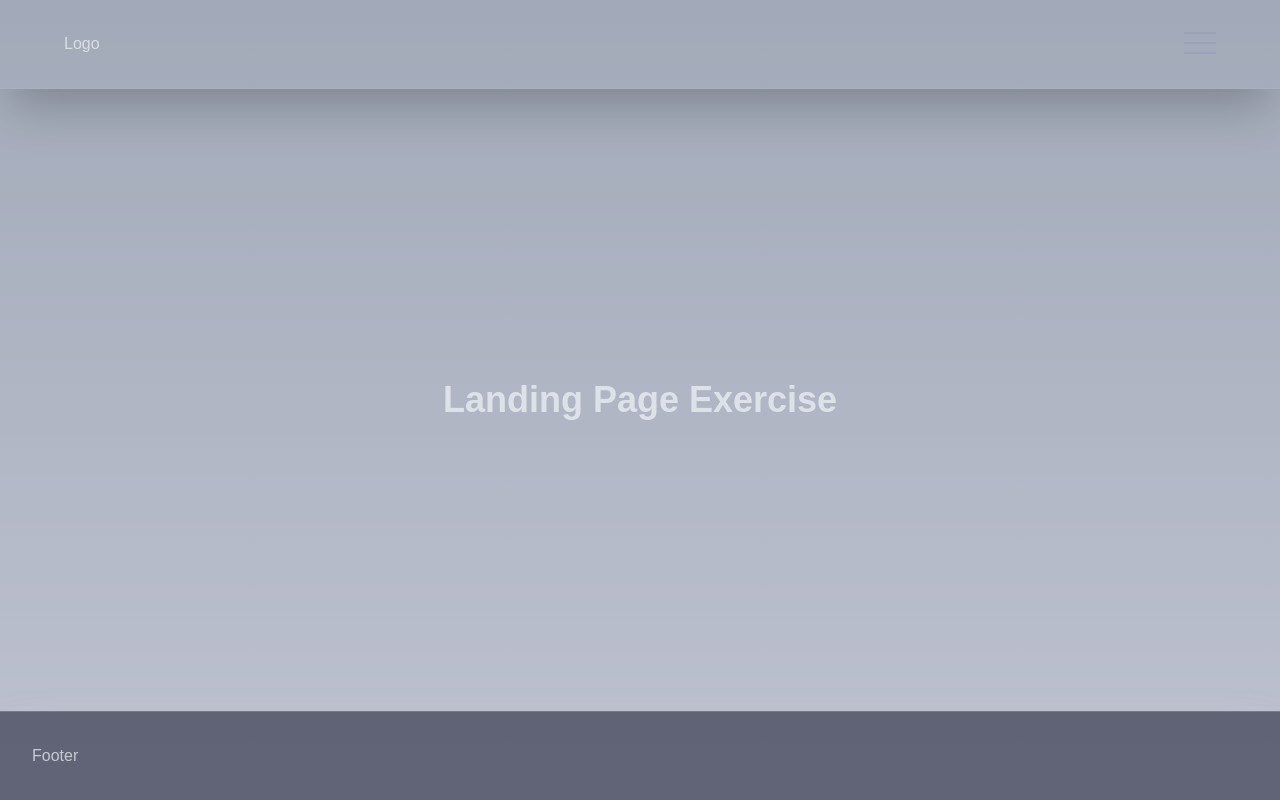
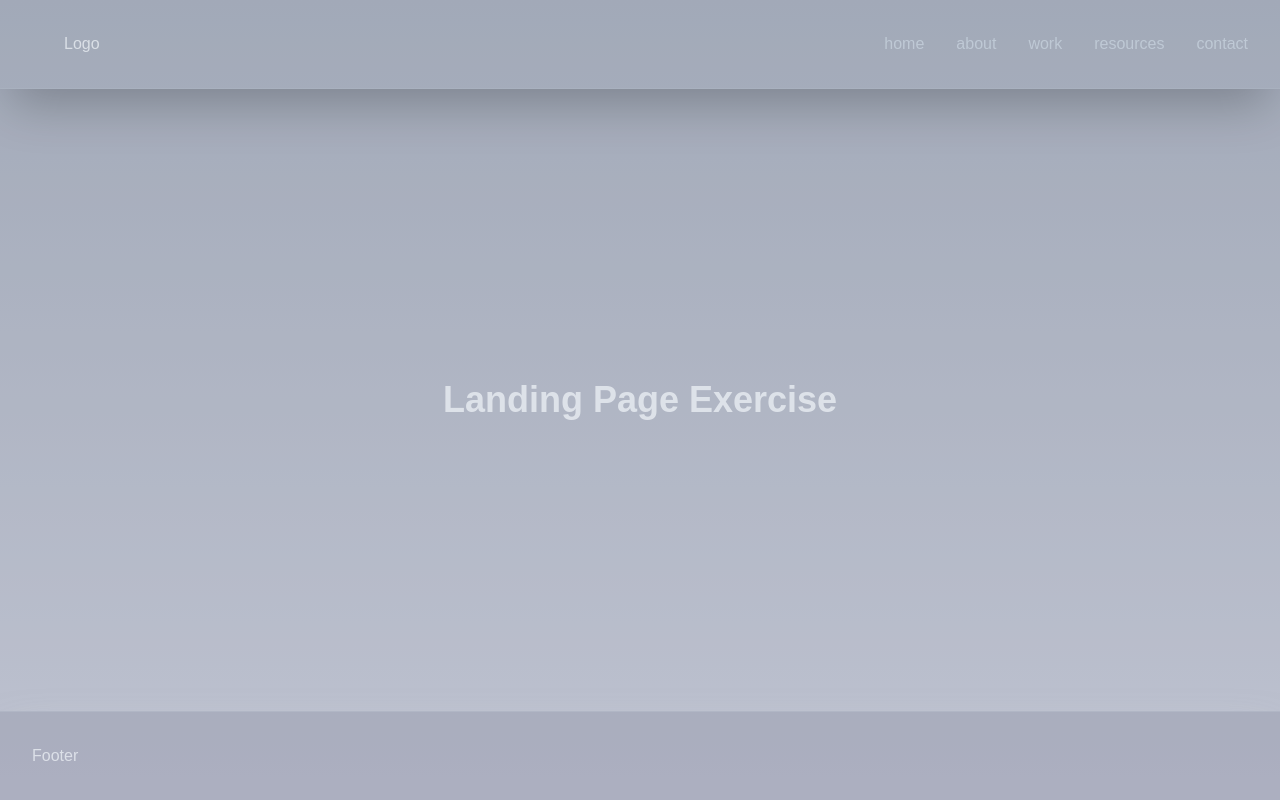
Before and after one commit to midcenturydude7/nextjs-landing-page-exercise, a Next.js app: page / in a window 1280 px wide. Built offline with nearby package versions, Linux system fonts and the light colour scheme; a web font is replaced by a local one.

Commit message:
Added Navbar component for larger screens and made MobileNavbar responsive

```diff
--- a/app/components/Footer/Footer.jsx
+++ b/app/components/Footer/Footer.jsx
@@ -1,6 +1,6 @@
 export default function Footer() {
   return (
-    <footer className="border-t-[1px] border-slate-300/20 bg-[#07091e]/50 shadow-2xl shadow-slate-50/50">
+    <footer className="border-t-[1px] border-slate-300/20 bg-[#0f1234]/10 shadow-2xl shadow-slate-50/50">
       <div className="p-8">Footer</div>
     </footer>
   );
--- a/app/components/Header/Header.jsx
+++ b/app/components/Header/Header.jsx
@@ -1,10 +1,13 @@
 import Logo from "./Logo/Logo";
+import Navbar from "./Navbar/Navbar";
 import MobileNav from "./MobileNav/MobileNav";
 
 export default function Header() {
   return (
     <header className="flex border-b-[1px] border-slate-300/10 p-8 shadow-2xl">
       <Logo />
+      <Navbar />
+      {/* The mobile navbar is hidden on larger screens */}
       <MobileNav />
     </header>
   );
--- a/app/components/Header/MobileNav/MobileNav.jsx
+++ b/app/components/Header/MobileNav/MobileNav.jsx
@@ -12,7 +12,7 @@ export default function MobileNav() {
   const [mobileNavbar, toggleMobileNavbar] = useCycle(false, true);
 
   return (
-    <nav className="px-8">
+    <nav className="px-8 lg:hidden">
       <div className="relative z-10">
         <motion.button
           animate={mobileNavbar ? "open" : "closed"}
--- /dev/null
+++ b/app/components/Header/Navbar/Navbar.jsx
@@ -0,0 +1,20 @@
+"use client";
+import React from "react";
+import Link from "next/link";
+import { mobileNavItems } from "../../../lib/mobileNavItems";
+
+export default function Navbar() {
+  return (
+    <nav className="hidden space-x-8 lg:block">
+      {mobileNavItems.map(({ id, path, label }) => (
+        <Link
+          key={id}
+          href={path}
+          className="text-slate-300/70 hover:text-gray-900"
+        >
+          {label}
+        </Link>
+      ))}
+    </nav>
+  );
+}
--- a/app/globals.css
+++ b/app/globals.css
@@ -12,7 +12,7 @@
   :root {
     --foreground-rgb: 255, 255, 255;
     --background-start-rgb: 0, 0, 0;
-    --background-end-rgb: 0, 0, 30;
+    --background-end-rgb: 0, 0, 0;
   }
 }
 
--- a/app/layout.js
+++ b/app/layout.js
@@ -14,7 +14,7 @@ export default function RootLayout({ children }) {
       <head>
         <link rel="stylesheet" href="https://use.typekit.net/rgm1dlw.css" />
       </head>
-      <body className="bg-slate-900 font-[sofia-pro,_sans-serif] font-medium not-italic text-slate-100/70 antialiased">
+      <body className="font-[sofia-pro,_sans-serif] font-medium not-italic text-slate-100/70 antialiased">
         <div className="flex min-h-screen flex-col space-y-4 bg-[#2A3765]/30">
           <Header />
           <Main>{children}</Main>
--- a/tailwind.config.mjs
+++ b/tailwind.config.mjs
@@ -11,6 +11,9 @@ export default {
   ],
   theme: {
     extend: {
+      screens: {
+        "3xl": "1750px",
+      },
       backgroundImage: {
         "gradient-radial": "radial-gradient(var(--tw-gradient-stops))",
         "gradient-conic":
```
Also changed, not shown: app/lib/anim.js (+6 -2 lines).
